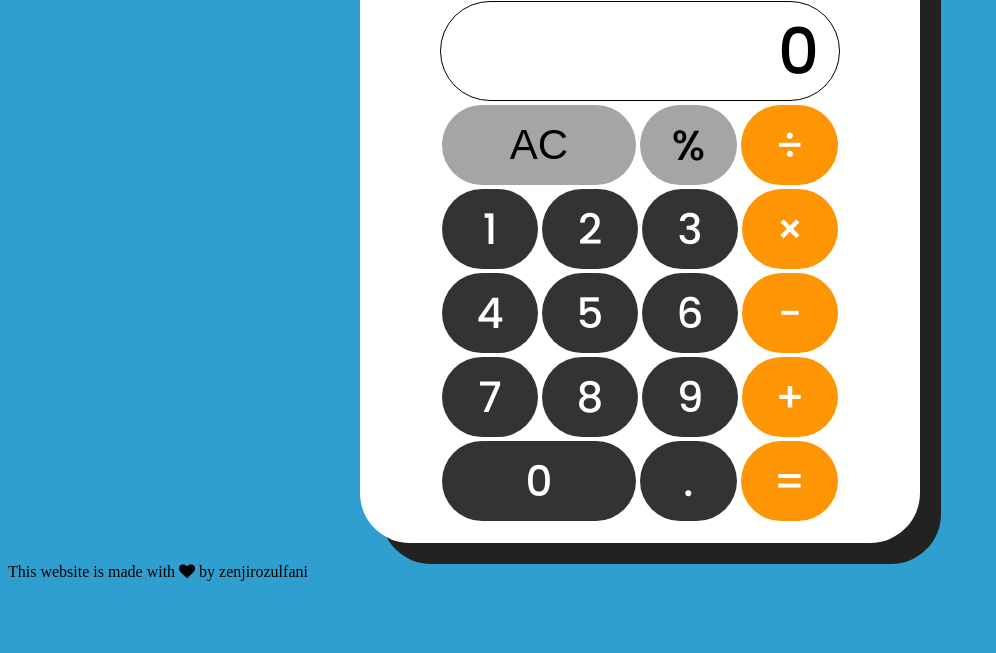
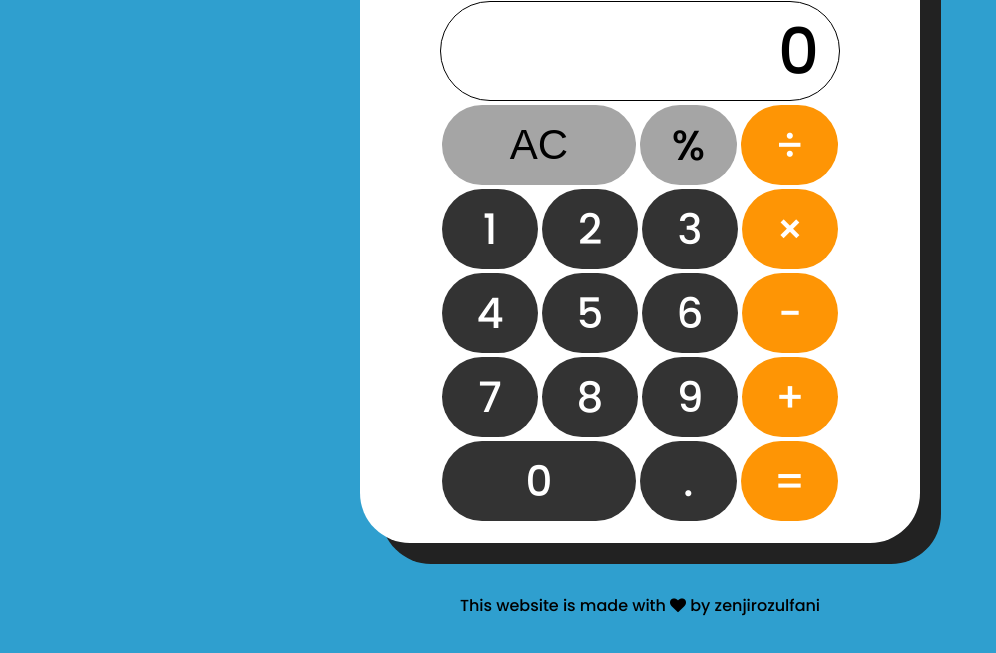
Before and after one commit to zenjirozulfani/calculator, a plain HTML site: page index.html in a window 1280 px wide. Shown: the part 113-766 px from the top of the page, without its empty margins (0-996 px from the left). Drawn offline with Linux system fonts and the light colour scheme.

Commit message:
Update stylesheet.css

```diff
--- a/stylesheet.css
+++ b/stylesheet.css
@@ -130,6 +130,12 @@ button {
 	background-color: #d37c04;
 }
 
+footer p {
+	text-align: center;
+	font-family: 'Poppins', sans-serif;
+	margin-top: 50px;
+}
+
 @media (max-width: 670px) {
 	.calculator {
 		text-align: center;
```
